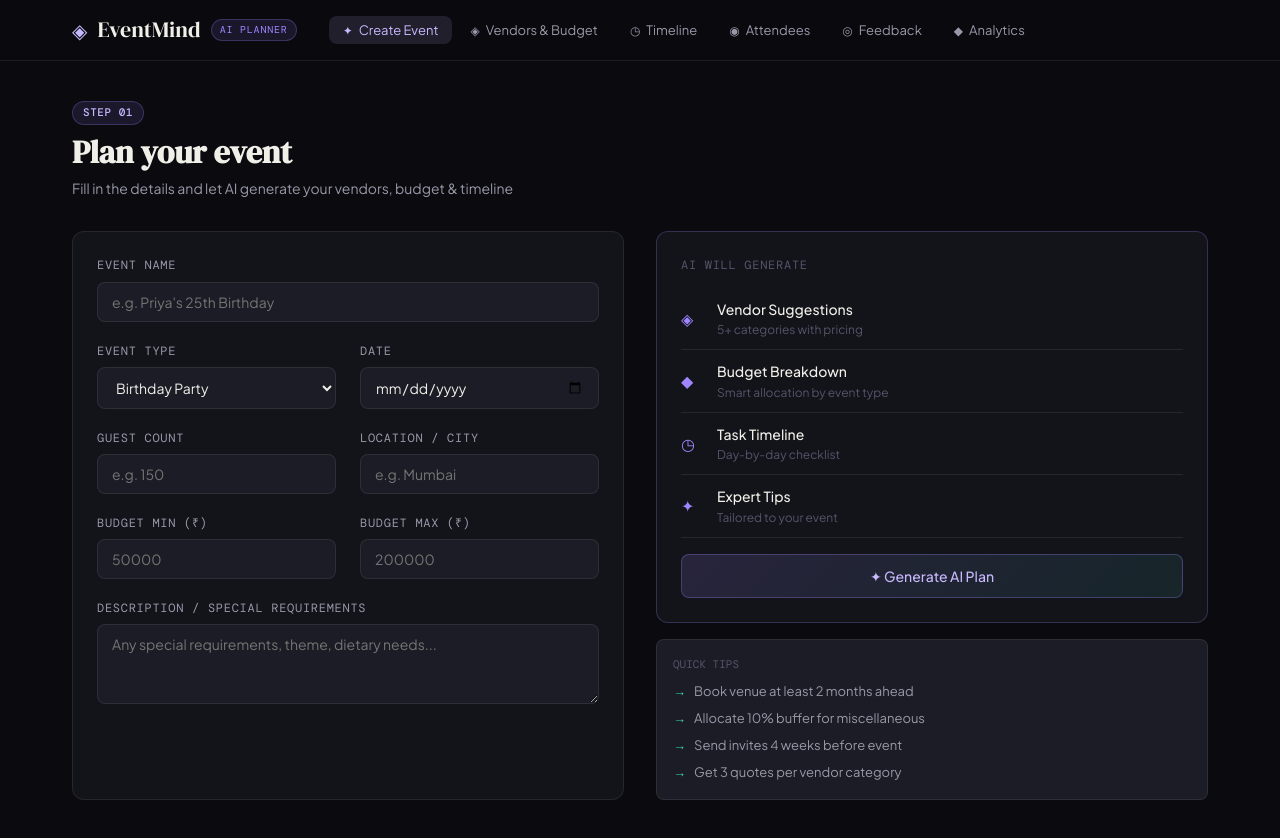
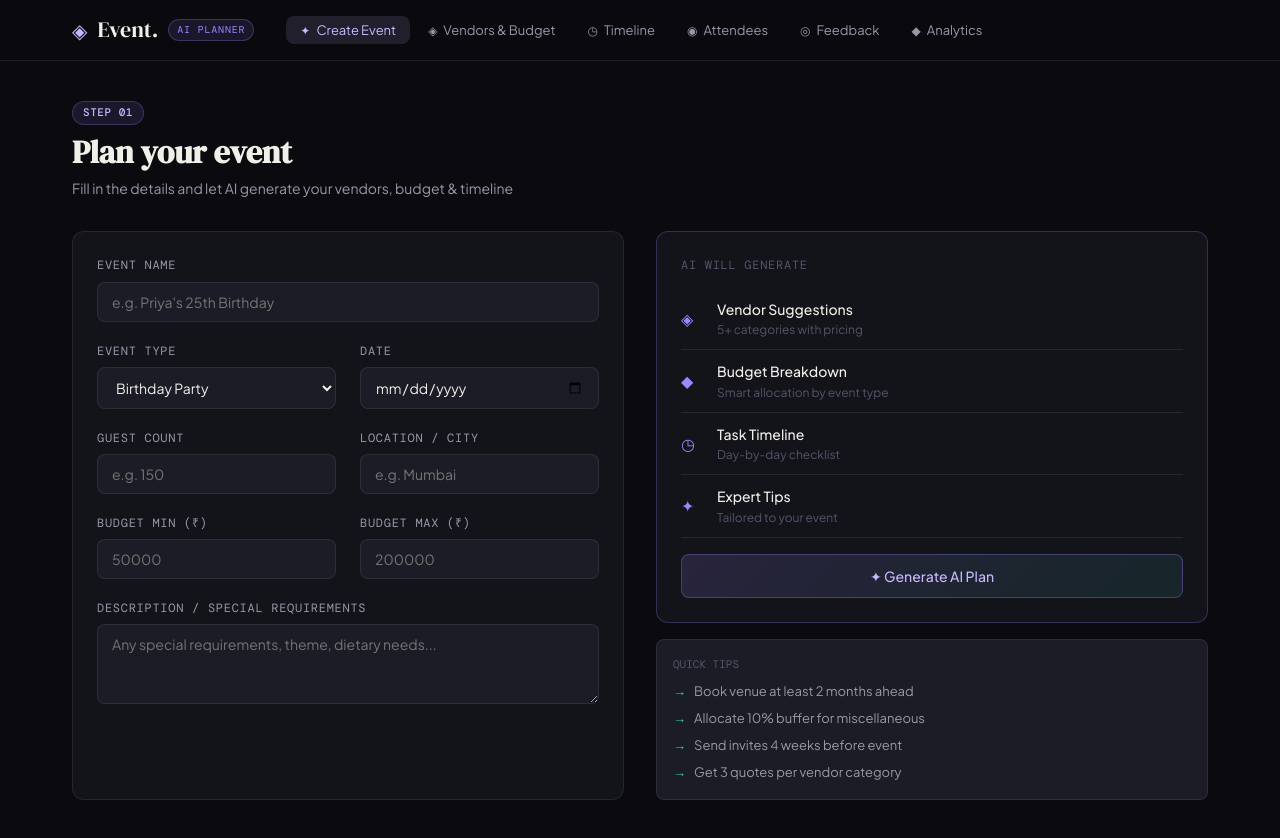
Before and after one commit to hahzterry/eventmind-ai-planner, a React (Vite) app: page / in a window 1280 px wide. Built offline with nearby package versions, Linux system fonts and the light colour scheme.

Commit message:
Change logo text from 'EventMind' to 'Event.'

```diff
--- a/src/App.jsx
+++ b/src/App.jsx
@@ -30,7 +30,7 @@
         <div className="header-inner">
           <div className="logo">
             <span className="logo-icon">◈</span>
-            <span className="logo-text">EventMind</span>
+            <span className="logo-text">Event.</span>
             <span className="logo-tag">AI Planner</span>
           </div>
           <nav className="nav">
```
